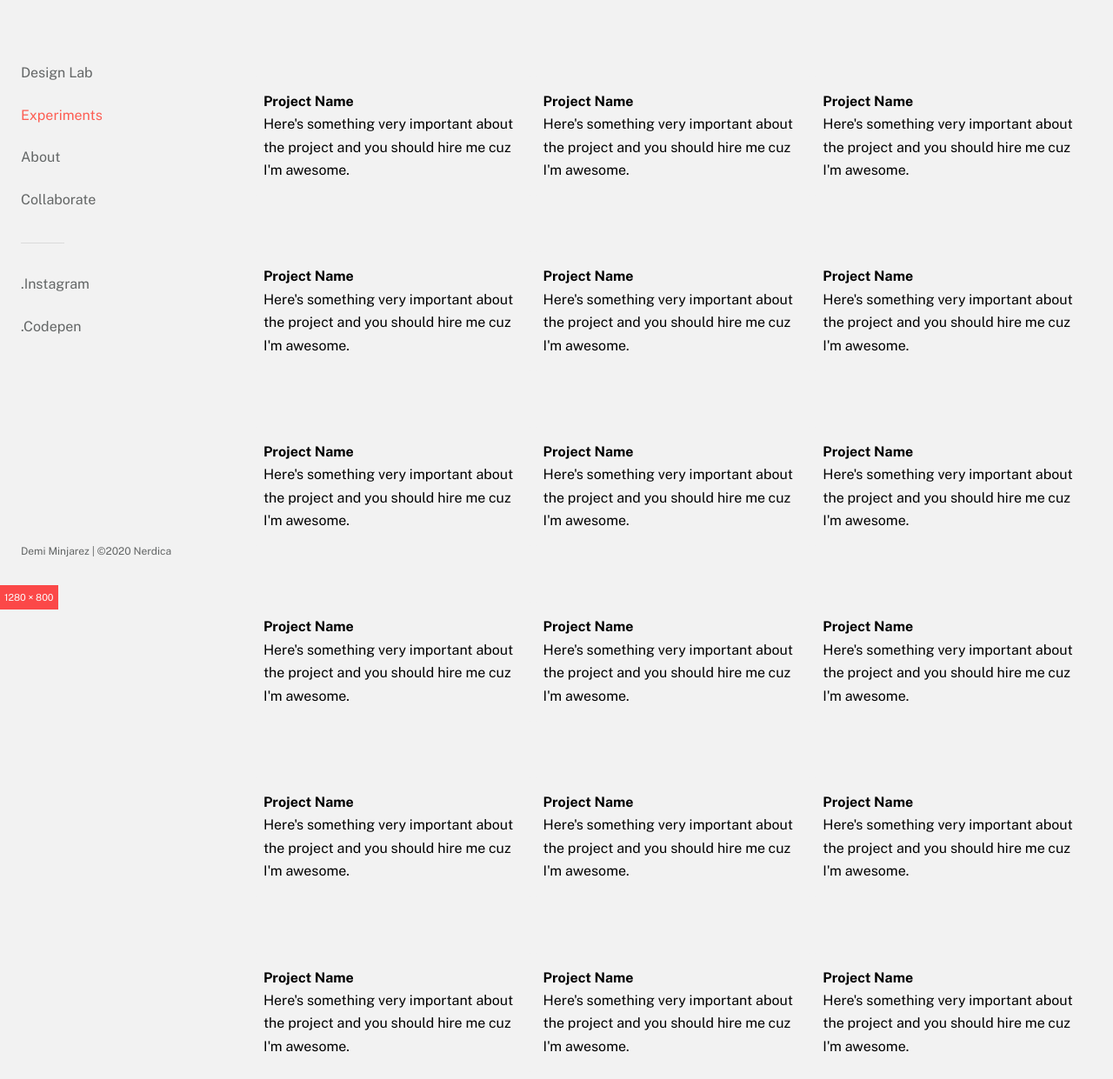
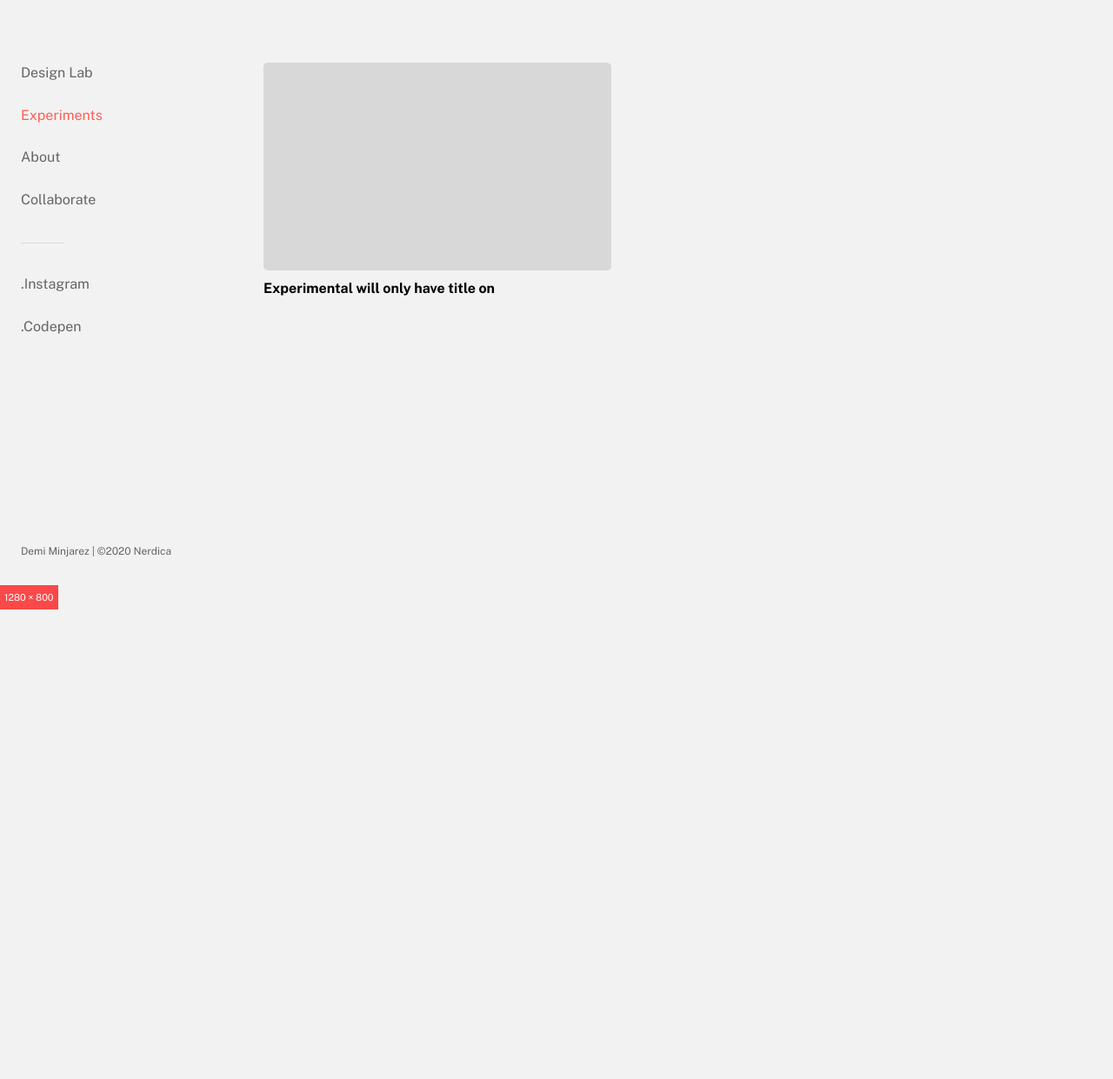
Before and after one commit to demiData/Nerdica-v2-03, a plain HTML site: page experimental.html in a window 1280 px wide. Shown: the part 99-1340 px from the top of the page at 87% size. After the commit the page ends 800 px from the top, so only its background shows below. Drawn offline with nearby package versions, Linux system fonts and the light colour scheme.

Commit message:
cards defined

```diff
--- a/experimental.html
+++ b/experimental.html
@@ -72,141 +72,14 @@
           <p class="page__datetime small">Feb 27, 2020</p>
         </section>
         <div class="main-content">
-          <section class="main-content">
-            <div class="project-card">
-              <h3>Project Name</h3>
-              <p>
-                Here's something very important about the project and you should
-                hire me cuz I'm awesome.
-              </p>
+          <div class="project-card">
+            <div class="porject-card__info">
+              <h3>Experimental will only have title on</h3>
             </div>
-            <div class="project-card">
-              <h3>Project Name</h3>
-              <p>
-                Here's something very important about the project and you should
-                hire me cuz I'm awesome.
-              </p>
+            <div class="project-card__img">
+              <img src="./images/imgsam.png" />
             </div>
-            <div class="project-card">
-              <h3>Project Name</h3>
-              <p>
-                Here's something very important about the project and you should
-                hire me cuz I'm awesome.
-              </p>
-            </div>
-            <div class="project-card">
-              <h3>Project Name</h3>
-              <p>
-                Here's something very important about the project and you should
-                hire me cuz I'm awesome.
-              </p>
-            </div>
-            <div class="project-card">
-              <h3>Project Name</h3>
-              <p>
-                Here's something very important about the project and you should
-                hire me cuz I'm awesome.
-              </p>
-            </div>
-            <div class="project-card">
-              <h3>Project Name</h3>
-              <p>
-                Here's something very important about the project and you should
-                hire me cuz I'm awesome.
-              </p>
-            </div>
-            <div class="project-card">
-              <h3>Project Name</h3>
-              <p>
-                Here's something very important about the project and you should
-                hire me cuz I'm awesome.
-              </p>
-            </div>
-            <div class="project-card">
-              <h3>Project Name</h3>
-              <p>
-                Here's something very important about the project and you should
-                hire me cuz I'm awesome.
-              </p>
-            </div>
-            <div class="project-card">
-              <h3>Project Name</h3>
-              <p>
-                Here's something very important about the project and you should
-                hire me cuz I'm awesome.
-              </p>
-            </div>
-            <div class="project-card">
-              <h3>Project Name</h3>
-              <p>
-                Here's something very important about the project and you should
-                hire me cuz I'm awesome.
-              </p>
-            </div>
-            <div class="project-card">
-              <h3>Project Name</h3>
-              <p>
-                Here's something very important about the project and you should
-                hire me cuz I'm awesome.
-              </p>
-            </div>
-            <div class="project-card">
-              <h3>Project Name</h3>
-              <p>
-                Here's something very important about the project and you should
-                hire me cuz I'm awesome.
-              </p>
-            </div>
-            <div class="project-card">
-              <h3>Project Name</h3>
-              <p>
-                Here's something very important about the project and you should
-                hire me cuz I'm awesome.
-              </p>
-            </div>
-            <div class="project-card">
-              <h3>Project Name</h3>
-              <p>
-                Here's something very important about the project and you should
-                hire me cuz I'm awesome.
-              </p>
-            </div>
-            <div class="project-card">
-              <h3>Project Name</h3>
-              <p>
-                Here's something very important about the project and you should
-                hire me cuz I'm awesome.
-              </p>
-            </div>
-            <div class="project-card">
-              <h3>Project Name</h3>
-              <p>
-                Here's something very important about the project and you should
-                hire me cuz I'm awesome.
-              </p>
-            </div>
-            <div class="project-card">
-              <h3>Project Name</h3>
-              <p>
-                Here's something very important about the project and you should
-                hire me cuz I'm awesome.
-              </p>
-            </div>
-            <div class="project-card">
-              <h3>Project Name</h3>
-              <p>
-                Here's something very important about the project and you should
-                hire me cuz I'm awesome.
-              </p>
-            </div>
-            <div class="project-card">
-              <h3>Project Name</h3>
-              <p>
-                Here's something very important about the project and you should
-                hire me cuz I'm awesome.
-              </p>
-            </div>
-          </section>
+          </div>
         </div>
         <!-- <div class="main-intro">
           <h1 class="main-intro__heading">
--- a/styles/main.css
+++ b/styles/main.css
@@ -348,6 +348,19 @@ Project cards
   max-width: 400px;
 }
 
+.card__details {
+  display: flex;
+}
+
+.tags {
+  flex: 1;
+}
+
+.tags,
+.posted-date {
+  font-size: calc(var(--base-size) / var(--type-scale));
+}
+
 /*********
 Background Circles
 **********/
```
Also changed, not shown: designlab.html (+4 -0 lines).
